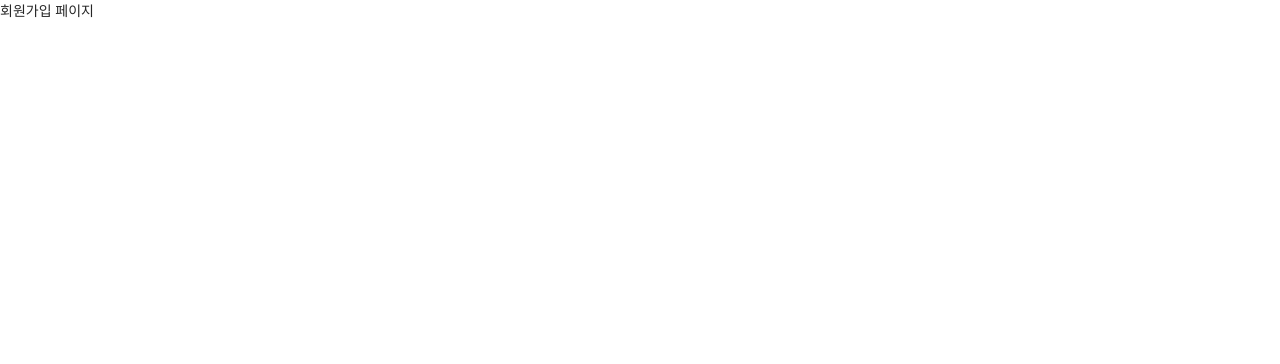
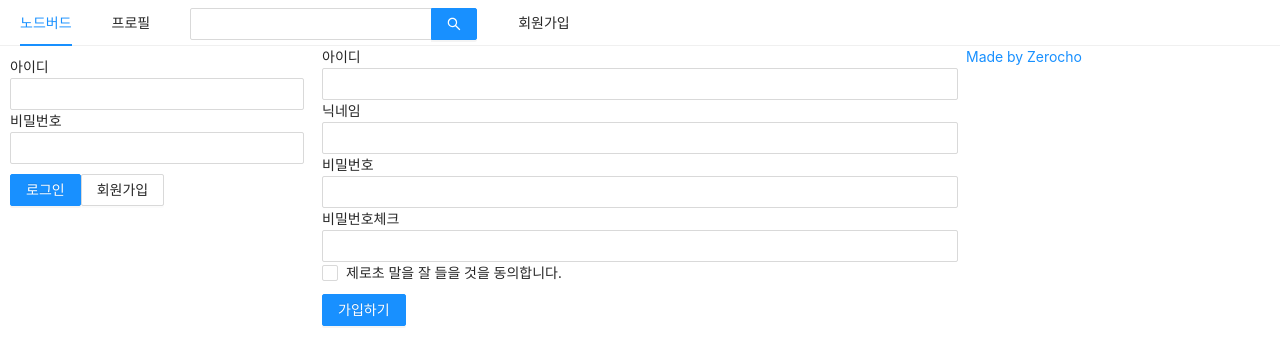
Before and after one commit to ChanJuShin/react-nodebird, a Next.js app in the folder front/: page /signup in a window 1280 px wide. Shown: the top 364 px of the page. Built offline with nearby package versions, Linux system fonts and the light colour scheme.

Commit message:
회원가입 페이지 추가

```diff
--- a/front/components/LoginForm.js
+++ b/front/components/LoginForm.js
@@ -1,7 +1,9 @@
-import React, { useState, useCallback } from "react";
-import {Button, Form, Input} from "antd";
+import React, { useCallback } from "react";
+import { Button, Form, Input } from "antd";
 import Link from "next/link";
 import styled from "styled-components";
+import PropTypes from "prop-types";
+import useInput from "../hooks/useInput";
 
 const ButtonWrapper = styled.div`
   margin-top: 10px;
@@ -12,16 +14,8 @@ const FormWrapper = styled(Form)`
 `;
 
 const LoginForm = ({ setIsLoggedIn }) => {
-    const [id, setId] = useState("");
-    const [password, setPassword] = useState("");
-
-    const onChangeId = useCallback((e) => {
-        setId(e.target.value);
-    }, []);
-
-    const onChangePassword = useCallback((e) => {
-        setPassword(e.target.value);
-    }, []);
+    const [id, onChangeId] = useInput("");
+    const [password, onChangePassword] = useInput("");
 
     const onSubmitForm = useCallback(() => {
         setIsLoggedIn(true);
@@ -58,4 +52,8 @@ const LoginForm = ({ setIsLoggedIn }) => {
     );
 }
 
+LoginForm.propTypes = {
+    setIsLoggedIn: PropTypes.func.isRequired
+};
+
 export default LoginForm;
--- /dev/null
+++ b/front/hooks/useInput.js
@@ -0,0 +1,9 @@
+import { useState, useCallback } from "react";
+
+export default (initialValue = null) => {
+    const [value, setValue] = useState(initialValue);
+    const handler = useCallback((e) => {
+        setValue(e.target.value);
+    }, []);
+    return [value, handler];
+}
--- a/front/pages/signup.js
+++ b/front/pages/signup.js
@@ -1,13 +1,101 @@
-import React from "react";
+import React, { useCallback, useState } from "react";
 import Head from "next/head";
+import { Form, Input, Checkbox, Button } from "antd";
+import styled from "styled-components";
+
+import AppLayout from "../components/AppLayout";
+import useInput from "../hooks/useInput";
+
+const ErrorMessage = styled.div`
+  color: red;
+`;
 
 const Signup = () => {
+    const [id, onChangeId] = useInput("");
+    const [nickname, onChangeNickname] = useInput("");
+    const [password, onChangePassword] = useInput("");
+
+    const [passwordCheck, setPasswordCheck] = useState("");
+    const [passwordError, setPasswordError] = useState(false);
+    const onChangePasswordCheck = useCallback((e) => {
+        setPasswordCheck(e.target.value);
+        setPasswordError(e.target.value !== password);
+    }, [password]);
+
+    const [term, setTerm] = useState("");
+    const [termError, setTermError] = useState(false);
+    const onChangeTerm = useCallback((e) => {
+        setTerm(e.target.checked);
+        setTermError(false);
+    }, []);
+
+    const onSubmit = useCallback(() => {
+        if (password !== passwordCheck) {
+            return setPasswordError(true);
+        }
+        if (!term) {
+            return setTermError(true);
+        }
+    }, [password, passwordCheck, term]);
     return (
         <>
             <Head>
                 <title>회원가입 | NodeBird</title>
             </Head>
-            <div>회원가입 페이지</div>
+            <AppLayout>
+                <Form onFinish={onSubmit}>
+                    <div>
+                        <label htmlFor="user-id">아이디</label>
+                        <bt />
+                        <Input
+                            name="user-id"
+                            value={id}
+                            onChange={onChangeId}
+                            required
+                        />
+                    </div>
+                    <div>
+                        <label htmlFor="user-nick">닉네임</label>
+                        <bt />
+                        <Input
+                            name="user-nick"
+                            value={nickname}
+                            onChange={onChangeNickname}
+                            required
+                        />
+                    </div>
+                    <div>
+                        <label htmlFor="user-password">비밀번호</label>
+                        <bt />
+                        <Input
+                            name="user-password"
+                            type="password"
+                            value={password}
+                            onChange={onChangePassword}
+                            required
+                        />
+                    </div>
+                    <div>
+                        <label htmlFor="user-password-check">비밀번호체크</label>
+                        <bt />
+                        <Input
+                            name="user-password-check"
+                            type="password"
+                            value={passwordCheck}
+                            onChange={onChangePasswordCheck}
+                            required
+                        />
+                    </div>
+                    {passwordError && <ErrorMessage>비밀번호가 일치하지 않습니다.</ErrorMessage>}
+                    <div>
+                        <Checkbox name="user-term" checked={term} onChange={onChangeTerm}>제로초 말을 잘 들을 것을 동의합니다.</Checkbox>
+                        {termError && <ErrorMessage>약관에 동의하셔야 합니다.</ErrorMessage>}
+                    </div>
+                    <div style={{ marginTop: 10 }}>
+                        <Button type="primary" htmlType="submit">가입하기</Button>
+                    </div>
+                </Form>
+            </AppLayout>
         </>
     )
 };
```
